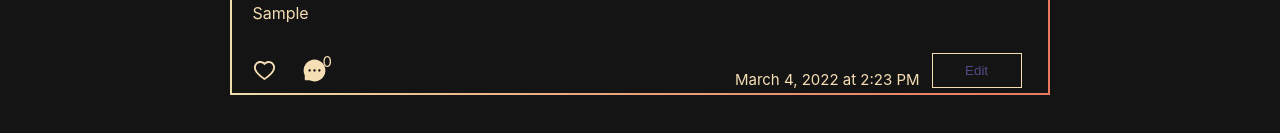
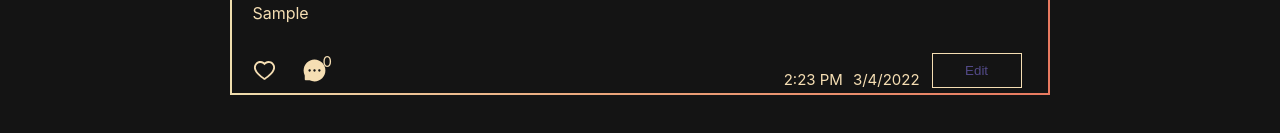
Before and after one commit to Stefanacef/CryptoWorld, a React (Create React App) app: page /feed in a window 1280 px wide. Both pictures are taken after typing "Sample" into the empty fields and a click on the button "Post". Shown: the part 601-734 px from the top of the page. Built offline with nearby package versions, Linux system fonts and the light colour scheme.

Commit message:
refactor : formatted date

```diff
--- a/src/App.tsx
+++ b/src/App.tsx
@@ -13,9 +13,9 @@ import TopNavigation from './components/navigation/TopNavigation'
 function App() {
   return (
     <div className="App">
-      <Router>
-        <RecoilRoot>
-          <TranslationProvider>
+      <RecoilRoot>
+        <TranslationProvider>
+          <Router>
             <MainStatsBar />
             <TopNavigation />
             <Routes>
@@ -25,9 +25,9 @@ function App() {
               <Route path="/exchanges" element={<Exchanges />} />
               <Route path="/signup" element={<SignUpPage />} />
             </Routes>
-          </TranslationProvider>
-        </RecoilRoot>
-      </Router>
+          </Router>
+        </TranslationProvider>
+      </RecoilRoot>
     </div>
   )
 }
--- a/src/assets/styles/Posts/Posts.css
+++ b/src/assets/styles/Posts/Posts.css
@@ -94,6 +94,9 @@
   position: absolute;
   bottom: 4px;
 }
+.post-time {
+  margin-right: 10px;
+}
 .post-textarea {
   border-width: 1px;
   border-style: solid;
--- a/src/components/posts/AddPostForm.tsx
+++ b/src/components/posts/AddPostForm.tsx
@@ -15,16 +15,7 @@ const AddPostForm = () => {
         {
           content: textContent,
           id: Math.floor(Math.random() * 100 + 1),
-          lastEditAt: (
-            <FormattedDate
-              value={new Date()}
-              hour="numeric"
-              minute="numeric"
-              year="numeric"
-              month="long"
-              day="numeric"
-            />
-          ),
+          lastEditAt: new Date(),
         },
       ])
     },
--- a/src/components/posts/Post.tsx
+++ b/src/components/posts/Post.tsx
@@ -10,7 +10,7 @@ import CommentList from './comments/CommentList'
 import { useState } from 'react'
 import { useSetRecoilState } from 'recoil'
 import { postsAtom } from './state'
-import { FormattedDate, useIntl } from 'react-intl'
+import { FormattedDate, FormattedTime, useIntl } from 'react-intl'
 
 interface IPostProps {
   post: IPost
@@ -32,16 +32,7 @@ const Post = ({ post }: IPostProps) => {
           ? {
               content: editComment,
               id: id,
-              lastEditAt: (
-                <FormattedDate
-                  value={new Date()}
-                  hour="numeric"
-                  minute="numeric"
-                  year="numeric"
-                  month="long"
-                  day="numeric"
-                />
-              ),
+              lastEditAt: new Date(),
             }
           : {
               content: post.content,
@@ -79,7 +70,12 @@ const Post = ({ post }: IPostProps) => {
           <Comment className="post-comments" />
         </div>
 
-        <span className="post-date">{post.lastEditAt}</span>
+        <span className="post-date">
+          <span className="post-time">
+            <FormattedTime value={post.lastEditAt} />
+          </span>
+          <FormattedDate value={post.lastEditAt} />
+        </span>
         <div
           className="post-edit"
           onClick={() => setEditStatus(previous => !previous)}
--- a/src/components/posts/types.ts
+++ b/src/components/posts/types.ts
@@ -1,7 +1,7 @@
 export interface IPost {
   id: number
   content: string
-  lastEditAt: {}
+  lastEditAt: Date
 }
 export interface IComment {
   id: number
```
